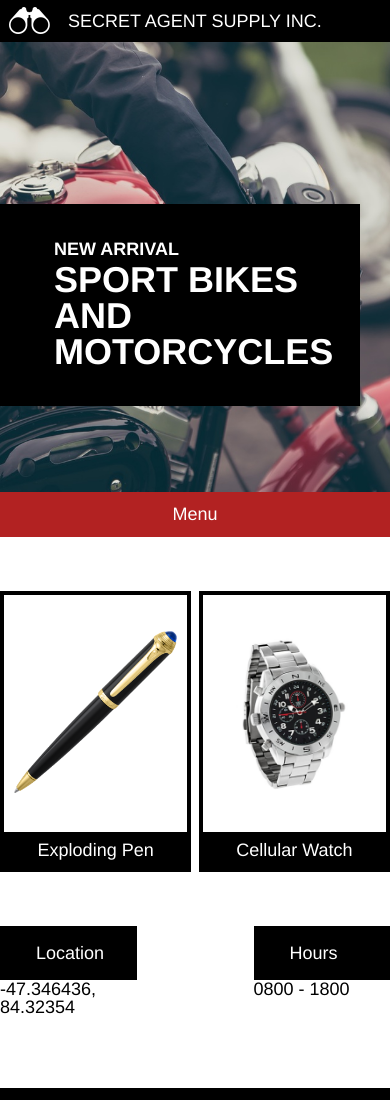
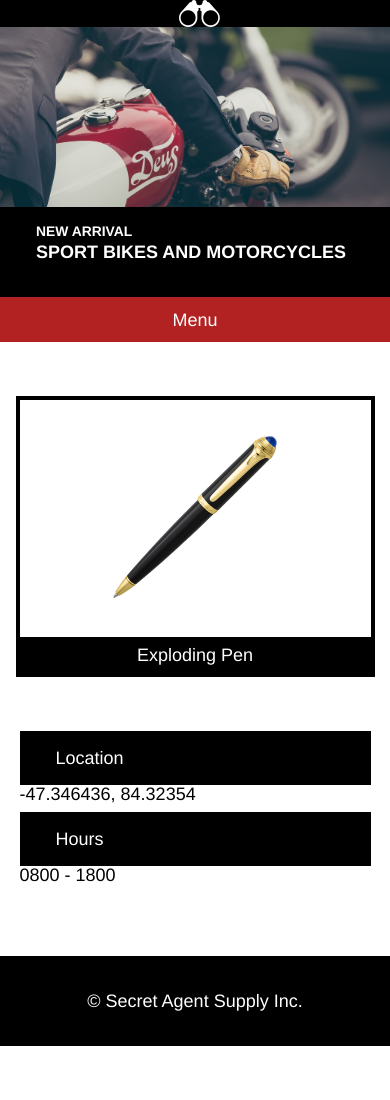
Before and after one commit to Berava/secretagentsupply, a plain HTML site: page index.html in a window 390 px wide. Shown: the top 1100 px of the page. After the commit the page ends 1046 px from the top, so only its background shows below. Drawn offline with Linux system fonts and the light colour scheme.

Commit message:
Add media query for a screen less than 470px

```diff
--- a/index.html
+++ b/index.html
@@ -52,7 +52,7 @@
           <img src="./resources/images/pen.png" alt="pen" />
           <figcaption>Exploding Pen</figcaption>
         </figure>
-        <figure>
+        <figure class="secondfigure">
           <img src="./resources/images/watch.png" alt="watch" />
           <figcaption>Cellular Watch</figcaption>
         </figure>
@@ -64,20 +64,24 @@
 
       <!-- Store Opening Hours -->
       <div class="store_opening_hours">
-        <div class="level top">
-          <div class="block">
-            <h3>Location</h3>
-          </div>
-          <div class="block">
-            <h3>Hours</h3>
+        <div class="block">
+          <div class="location">
+            <div class="top">
+              <h3>Location</h3>
+            </div>
+            <div class="down">
+              <h3>-47.346436, 84.32354</h3>
+            </div>
           </div>
         </div>
-        <div class="level down">
-          <div class="block">
-            <h3>-47.346436, 84.32354</h3>
-          </div>
-          <div class="block">
-            <h3>0800 - 1800</h3>
+        <div class="block">
+          <div class="hours">
+            <div class="top">
+              <h3>Hours</h3>
+            </div>
+            <div class="down">
+              <h3>0800 - 1800</h3>
+            </div>
           </div>
         </div>
       </div>
@@ -90,5 +94,6 @@
       </div>
     </footer>
 
+
   </body>
 </html>
--- a/resources/css/style.css
+++ b/resources/css/style.css
@@ -112,9 +112,10 @@ figure img {
 
 /* Style for store opening hours */
 .store_opening_hours {
+  width: 100%;
   display: flex;
-  flex-direction: column;
   position: relative;
+  justify-content: space-between;
   top: 6rem;
 }
 
@@ -147,6 +148,7 @@ footer {
   justify-content: flex-start;
 }
 
+/* media query for a screen less than 1024px */
 @media only screen and (max-width: 1024px) {
   .container {
     width: 100%;
@@ -171,5 +173,67 @@ figure {
   .lastfigure {
     display: none;
   }
+}
 
+/* media query for a screen less than 470px */
+@media only screen and (max-width: 470px) {
+  .logo h2 {
+    display: none;
   }
+
+  .logo {
+    justify-content: center;
+  }
+
+  .main_banner {
+    height: 15rem;
+  }
+
+  .banner {
+    width: 100%;
+    top: 10rem;
+    display: flex;
+    flex-direction: column;
+    align-items: flex-start;
+  }
+
+  .banner h3 {
+    font-size: 0.77rem;
+    padding-top: 1rem;
+    padding-left: 2rem;
+  }
+
+  .banner h1 {
+    font-size: 1rem;
+    margin-left: 2rem;
+  }
+
+  .secondfigure {
+    display: none;
+  }
+
+   .product_grid {
+     justify-content: center;
+   }
+
+   figure {
+     width: 90%;
+   }
+
+   .store_opening_hours {
+     flex-wrap: wrap;
+     justify-content: center;
+   }
+
+   .block {
+     width: 90%;
+   }
+
+   .hours {
+     margin-top: 0.5rem;
+   }
+
+   .container>h3 {
+      text-align: center;
+    }
+}
```
Lines whose indentation alone changed are shown as unchanged.
